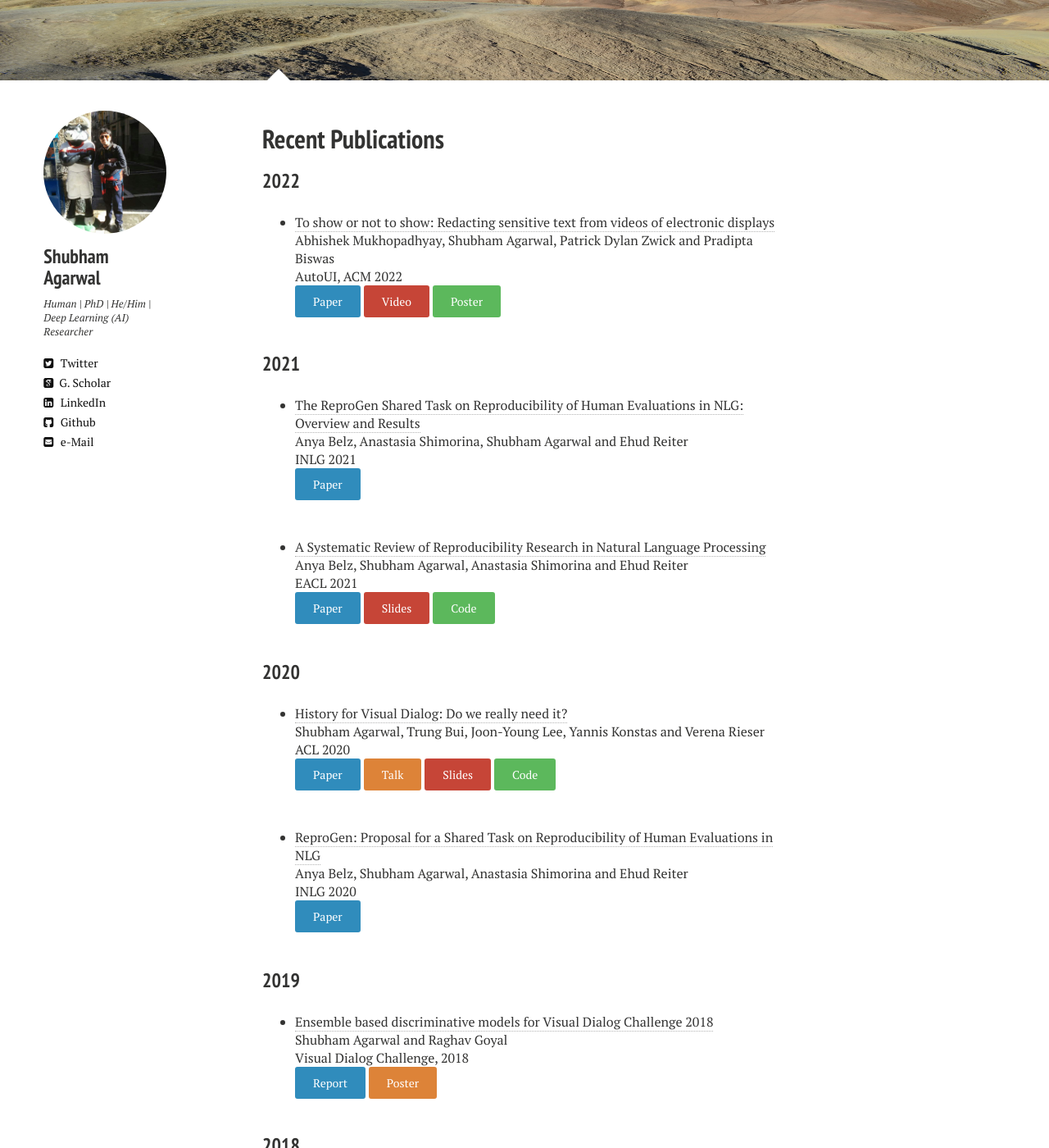
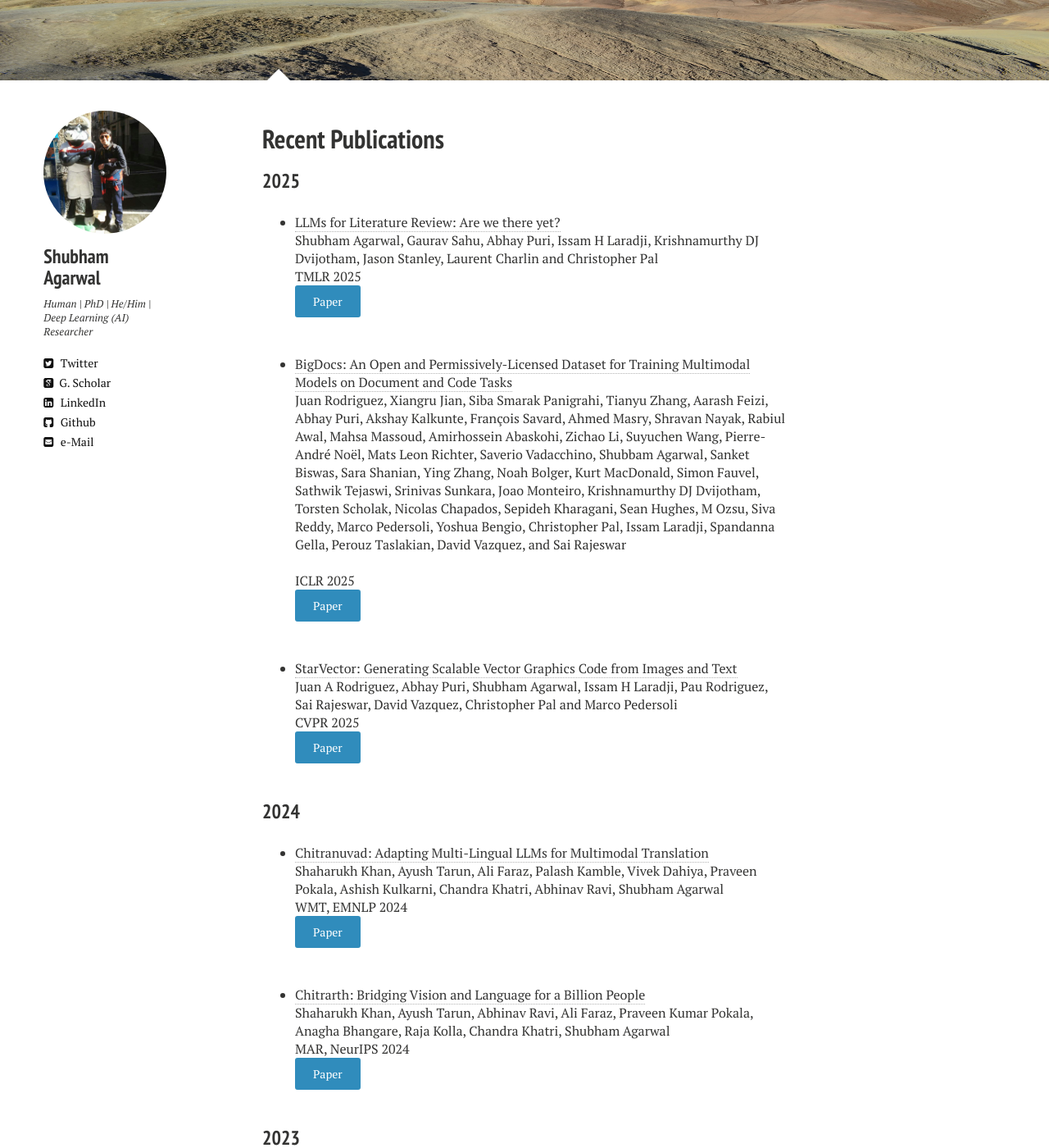
Before and after one commit to shubhamagarwal92/shubhamagarwal92.github.io, a Jekyll site: the page built from publications.md, in a window 1280 px wide and 1400 px high, scrolled down 226 px. Shown: the whole window at 82% size. Built offline with Jekyll 4.4.1, drawn with Linux system fonts in a browser that asks for light colours; nearby versions of some CDN libraries; some of the changed text lies outside the part shown.

Commit message:
Update publications.md

```diff
--- a/publications.md
+++ b/publications.md
@@ -9,6 +9,54 @@ image:
 
 title: Recent Publications
 ---
+
+### 2025
+
+* [LLMs for Literature Review: Are we there yet?](https://arxiv.org/abs/2412.15249) <br />
+Shubham Agarwal, Gaurav Sahu, Abhay Puri, Issam H Laradji, Krishnamurthy DJ Dvijotham, Jason Stanley, Laurent Charlin and Christopher Pal <br />
+TMLR 2025
+<br />
+[<button type="button" class="btn btn-info">Paper</button>](https://arxiv.org/abs/2412.15249)
+
+* [BigDocs: An Open and Permissively-Licensed Dataset for Training Multimodal Models on Document and Code Tasks](https://arxiv.org/pdf/2412.04626) <br />
+Juan Rodriguez, Xiangru Jian, Siba Smarak Panigrahi, Tianyu Zhang, Aarash Feizi, Abhay Puri, Akshay Kalkunte, François Savard, Ahmed Masry, Shravan Nayak, Rabiul Awal, Mahsa Massoud, Amirhossein Abaskohi, Zichao Li, Suyuchen Wang, Pierre-André Noël, Mats Leon Richter, Saverio Vadacchino, Shubbam Agarwal, Sanket Biswas, Sara Shanian, Ying Zhang, Noah Bolger, Kurt MacDonald, Simon Fauvel, Sathwik Tejaswi, Srinivas Sunkara, Joao Monteiro, Krishnamurthy DJ Dvijotham, Torsten Scholak, Nicolas Chapados, Sepideh Kharagani, Sean Hughes, M Ozsu, Siva Reddy, Marco Pedersoli, Yoshua Bengio, Christopher Pal, Issam Laradji, Spandanna Gella, Perouz Taslakian, David Vazquez, and Sai Rajeswar <br />
+<br />
+ICLR 2025
+<br />
+[<button type="button" class="btn btn-info">Paper</button>](https://arxiv.org/pdf/2412.04626)
+
+* [StarVector: Generating Scalable Vector Graphics Code from Images and Text](https://arxiv.org/pdf/2312.11556) <br />
+Juan A Rodriguez, Abhay Puri, Shubham Agarwal, Issam H Laradji, Pau Rodriguez, Sai Rajeswar, David Vazquez, Christopher Pal and Marco Pedersoli
+<br />
+CVPR 2025
+<br />
+[<button type="button" class="btn btn-info">Paper</button>](https://arxiv.org/abs/2412.04626)
+
+
+### 2024
+
+* [Chitranuvad: Adapting Multi-Lingual LLMs for Multimodal Translation](https://aclanthology.org/2024.wmt-1.80.pdf) <br />
+Shaharukh Khan, Ayush Tarun, Ali Faraz, Palash Kamble, Vivek Dahiya, Praveen Pokala, Ashish Kulkarni, Chandra Khatri, Abhinav Ravi, Shubham Agarwal <br />
+WMT, EMNLP 2024
+<br />
+[<button type="button" class="btn btn-info">Paper</button>](https://aclanthology.org/2024.wmt-1.80.pdf)
+
+* [Chitrarth: Bridging Vision and Language for a Billion People](https://arxiv.org/pdf/2502.15392) <br />
+Shaharukh Khan, Ayush Tarun, Abhinav Ravi, Ali Faraz, Praveen Kumar Pokala, Anagha Bhangare, Raja Kolla, Chandra Khatri, Shubham Agarwal
+<br />
+MAR, NeurIPS 2024
+<br />
+[<button type="button" class="btn btn-info">Paper</button>](https://arxiv.org/abs/2502.15392)
+
+
+### 2023
+
+* [LitLLM: A Toolkit for Scientific Literature Review](https://arxiv.org/pdf/2402.01788) <br />
+Shubham Agarwal, Issam H Laradji, Laurent Charlin and Christopher Pal <br />
+<br />
+[<button type="button" class="btn btn-info">Paper</button>](https://arxiv.org/abs/2402.01788)
+[<button type="button" class="btn btn-danger">Video</button>](https://youtu.be/E2ggOZBAFw0)
+
 
 ### 2022
 
```
